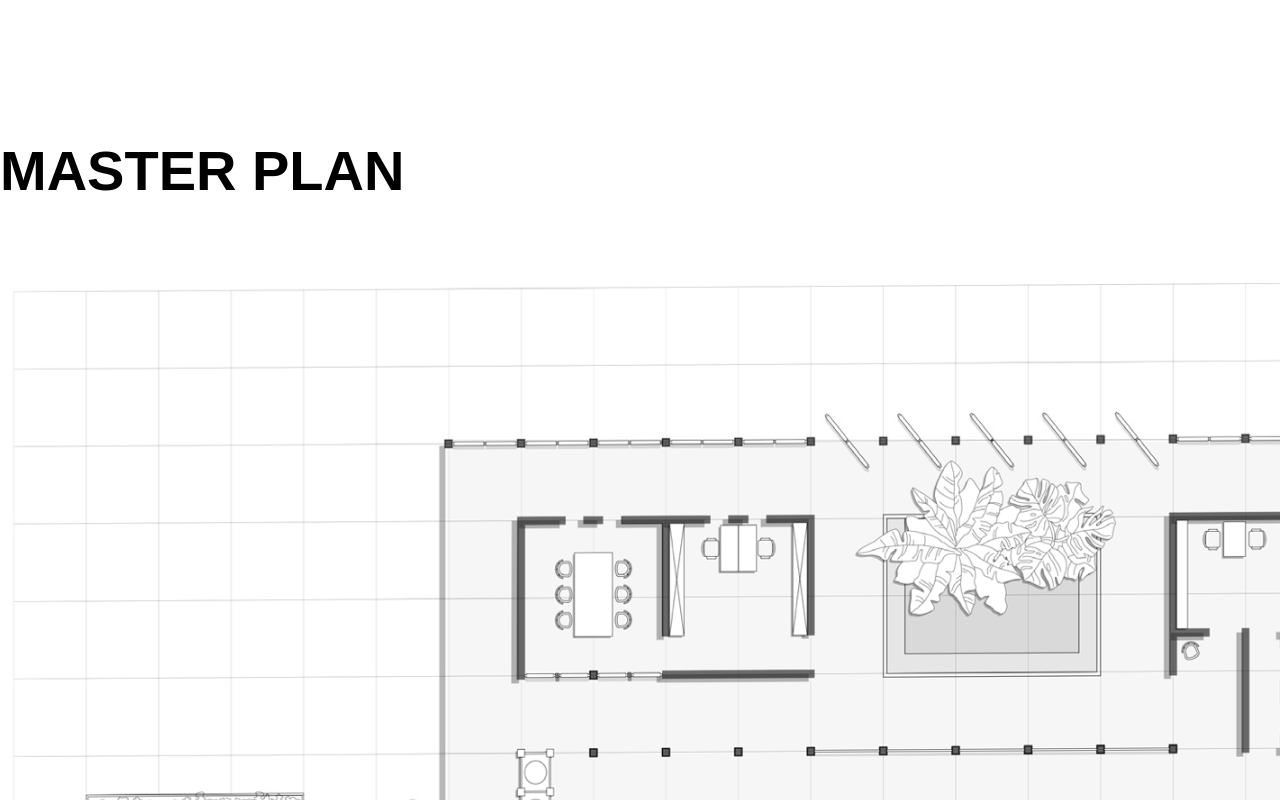
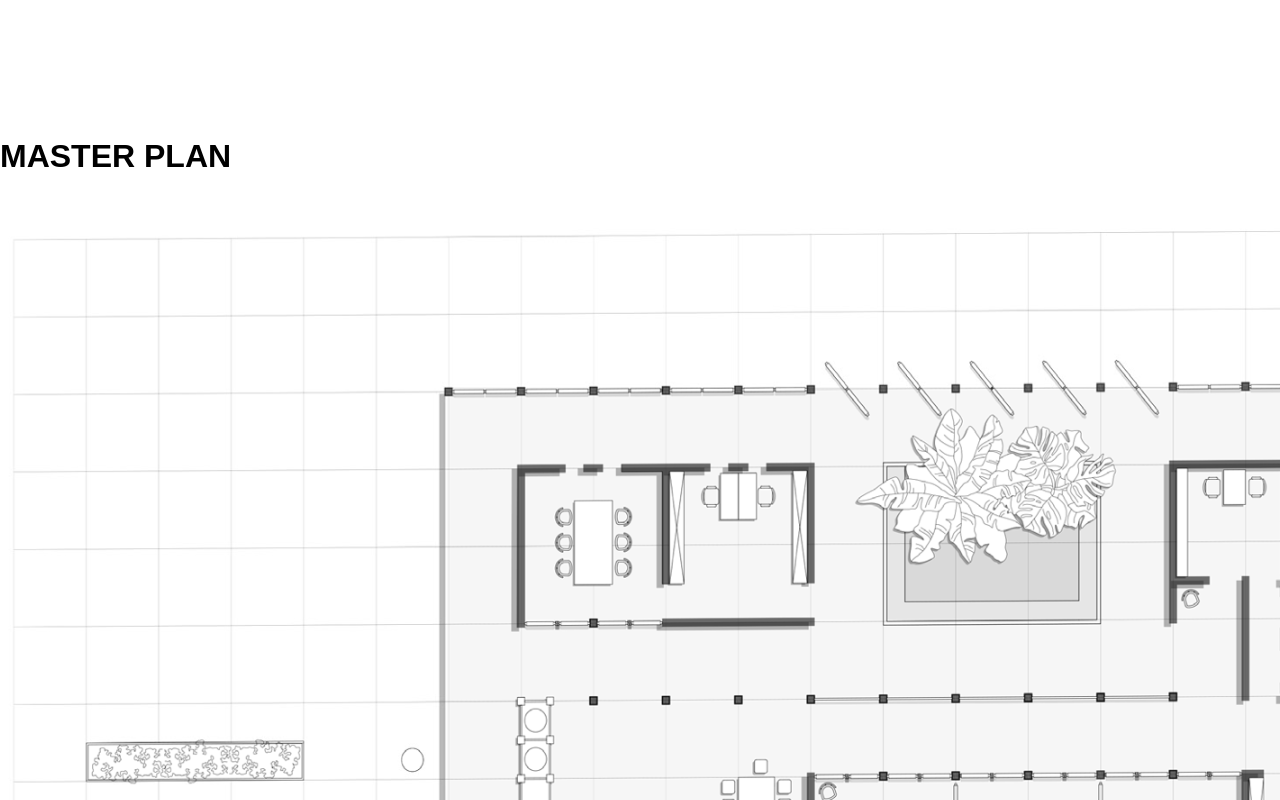
Before and after one commit to ksliwka/arch_portfolio, a React (Create React App) app: page /detail/1 in a window 1280 px wide. Shown: the part 1160-1960 px from the top of the page. Built offline with nearby package versions, Linux system fonts and the light colour scheme.

Commit message:
project title size change

```diff
--- a/src/components/Project.js
+++ b/src/components/Project.js
@@ -17,7 +17,7 @@ const Project = ({ project }) => {
   useEffect(() => {
     const delay = setTimeout(() => {
       setIsLoading(false);
-    }, 2000);
+    }, 3000);
 
     return () => clearTimeout(delay);
   }, []);
--- a/src/components/Project.module.css
+++ b/src/components/Project.module.css
@@ -8,6 +8,9 @@
 
 .project__brand {
   font-family: "Gemunu Libre", sans-serif;
+  top: 50%;
+  left: 50%;
+  transform: translate(-50%, -50%);
 }
 
 .project__main h1 {
@@ -20,7 +23,7 @@
   font-family: "Gemunu Libre", sans-serif;
   text-transform: uppercase;
   font-weight: 600;
-  font-size: 3.5rem;
+  font-size: 2rem;
 }
 
 .back {
```
